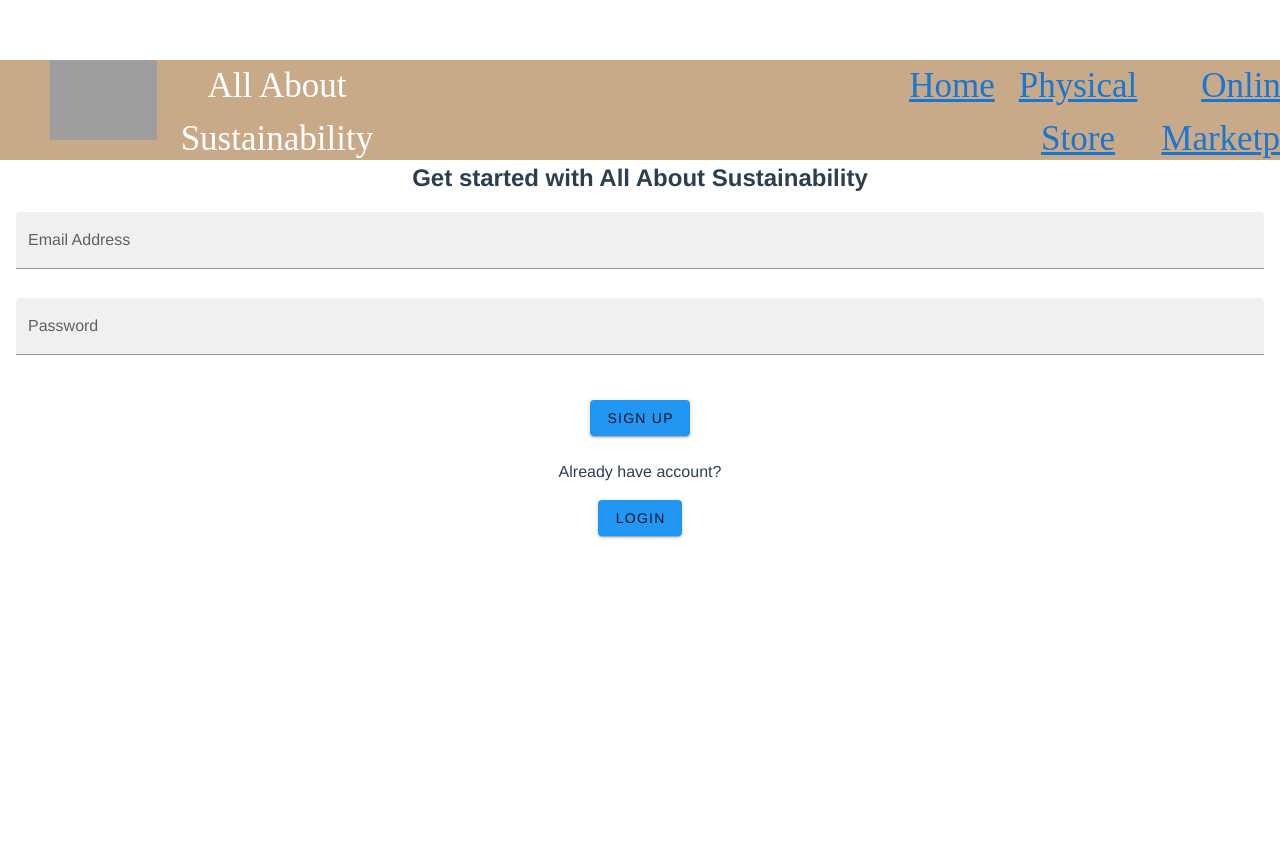
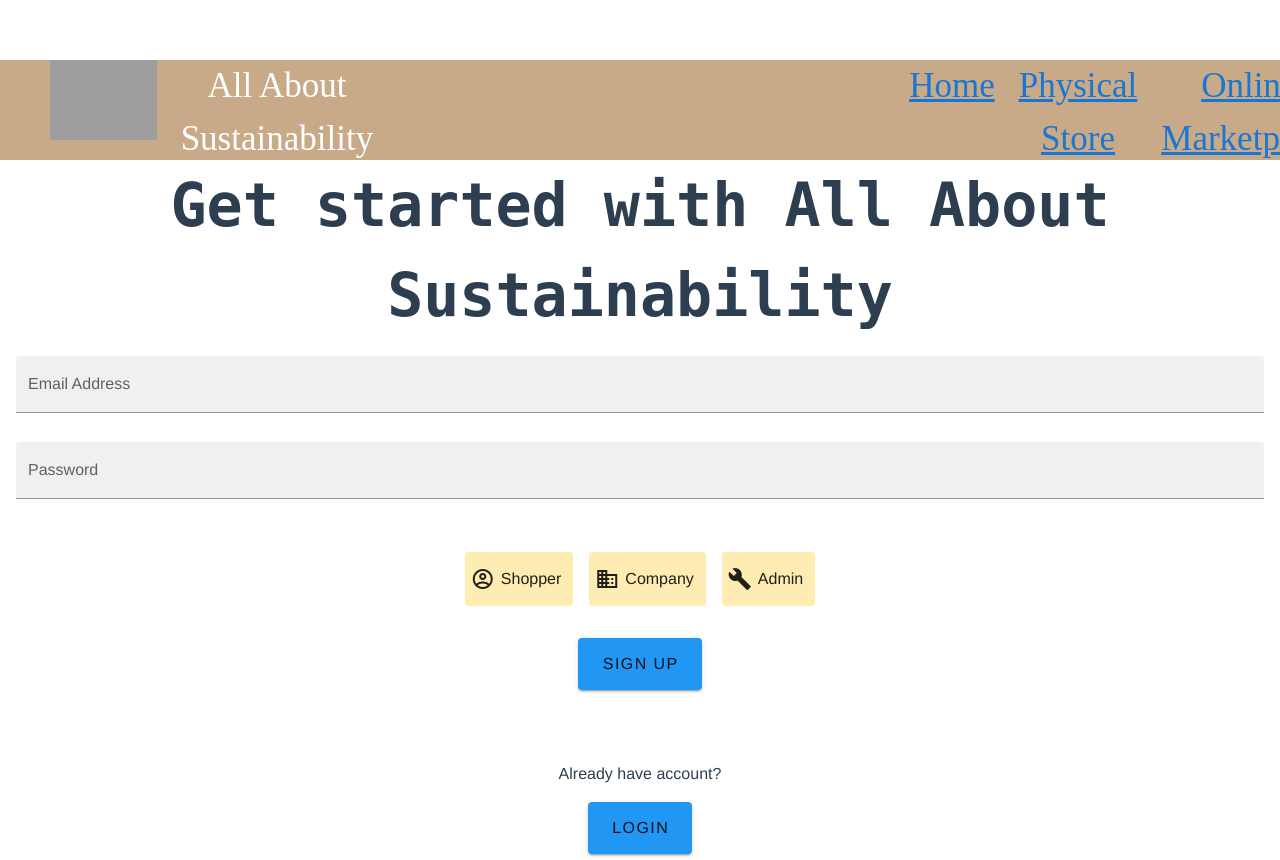
Before and after one commit to naingtun-create/aas-project, a Vue app: page /signup in a window 1280 px wide. Shown: the top 860 px of the page. Built offline with nearby package versions, Linux system fonts and the light colour scheme; grey boxes are pictures that could not be loaded.

Commit message:
add identity property of users in signUp

```diff
--- a/src/components/SignUpPage.vue
+++ b/src/components/SignUpPage.vue
@@ -1,6 +1,6 @@
 <template>
     <div id = "SignUpPage">
-        <h2> Get started with All About Sustainability </h2>
+        <h1> Get started with All About Sustainability </h1>
         <v-card-text>
             <v-form>
                 <v-text-field label="Email Address" type="email" filled v-model = "email"></v-text-field>
@@ -8,9 +8,25 @@
             </v-form>
         </v-card-text>
 
-        <v-btn color="blue" v-on:click = "sendAccount"> Sign Up </v-btn><br><br>
+        <v-chip large class="ma-2" color="#FFECB3" label v-on:click="typeSelected('Shopper')">
+            <v-icon left> mdi-account-circle-outline </v-icon>
+            Shopper
+        </v-chip>
+
+        <v-chip large class="ma-2" color="#FFECB3" label v-on:click="typeSelected('Company')">
+            <v-icon left> mdi-domain </v-icon>
+            Company
+        </v-chip>
+
+        <v-chip large class="ma-2" color="#FFECB3" label v-on:click="typeSelected('Admin')">
+            <v-icon left> mdi-wrench </v-icon>
+            Admin
+        </v-chip>
+        <p id = "identity" v-show = "selected"> Identity Selected: <b>{{type}}</b> </p><br><br>
+
+        <v-btn x-large color="blue" v-on:click = "sendAccount"> Sign Up </v-btn><br><br><br><br>
         <p>Already have account?</p>
-        <v-btn v-on:click = "$router.push('login')" color="blue"> Login </v-btn>
+        <v-btn x-large v-on:click = "$router.push('login')" color="blue"> Login </v-btn>
     </div>
 </template>
 
@@ -23,6 +39,8 @@ export default {
     return{
       email:"",
       password:"",
+      type:"",
+      selected:false,
     }
   },
   methods:{
@@ -30,8 +48,13 @@ export default {
       var user = {
         "email":this.email,
         "password": this.password,
+        "type": this.type,
       }
       db.collection('users').add(user).then(() => location.reload())
+    },
+    typeSelected:function(identity){
+      this.selected = true;
+      this.type = identity;
     }
   },
   components: {
@@ -41,4 +64,12 @@ export default {
 </script>
 
 <style scoped>
+h1 {
+  font-family: "monospace", Times, serif;
+  font-size: 60px;
+}
+
+#identity{
+ font-size: 30px;
+}
 </style>
```
Also changed, not shown: src/components/SignUpSuccessful.vue (added, +41 -0 lines).
